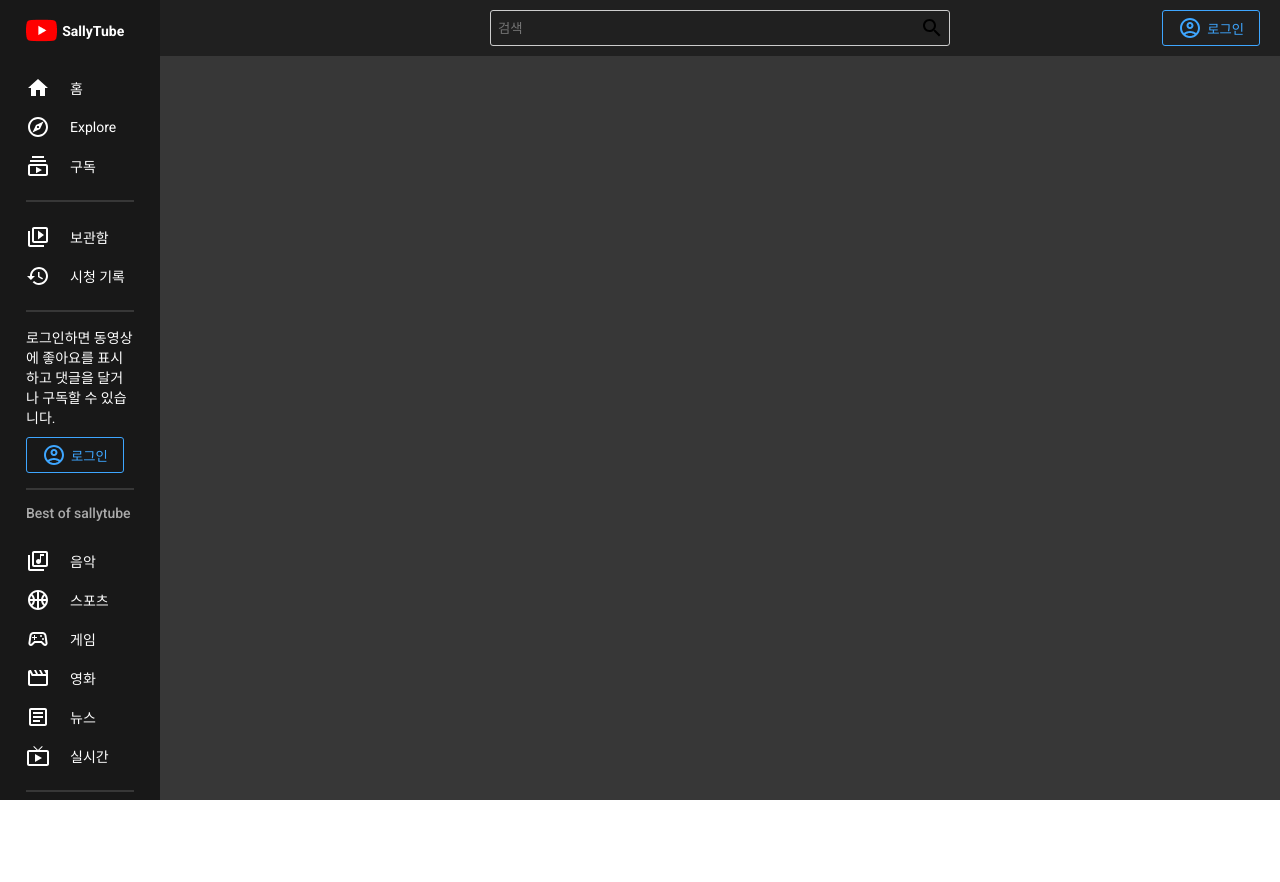
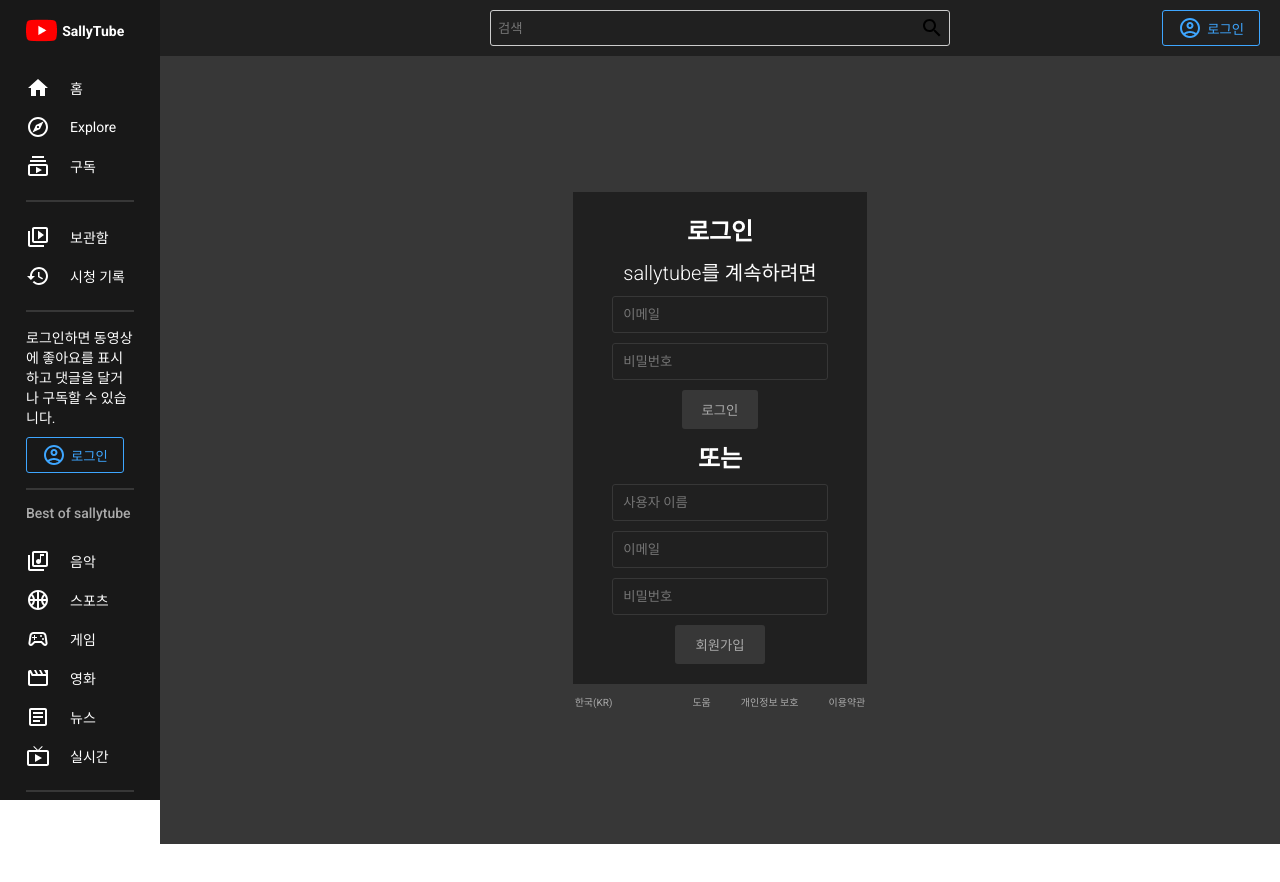
Before and after one commit to Jangchaeyun/sallytubefront, a React (Create React App) app: page /signin in a window 1280 px wide. Shown: the top 882 px of the page. Built offline with nearby package versions, Linux system fonts and the light colour scheme.

Commit message:
React Login Page design

```diff
--- a/src/App.js
+++ b/src/App.js
@@ -10,6 +10,7 @@ import {
 } from "react-router-dom";
 import Video from "./pages/Video";
 import Home from "./pages/Home";
+import SignIn from "./pages/SignIn";
 
 const Container = styled.div`
   display: flex;
@@ -36,6 +37,7 @@ function App() {
               <Routes>
                 <Route path="/">
                   <Route index element={<Home />} />
+                  <Route path="signin" element={<SignIn />} />
                   <Route path="video">
                     <Route path=":id" element={<Video />} />
                   </Route>
--- a/src/components/Menu.jsx
+++ b/src/components/Menu.jsx
@@ -118,10 +118,12 @@ const Menu = ({darkMode, setDarkMode}) => {
         <Hr />
         <Login>
           로그인하면 동영상에 좋아요를 표시하고 댓글을 달거나 구독할 수 있습니다.
-          <Button>
-            <AccountCircleOutlinedIcon />
-            로그인
-          </Button>
+          <Link to="signin" style={{textDecoration:"none"}}>
+            <Button>
+              <AccountCircleOutlinedIcon />
+              로그인
+            </Button>
+          </Link>
         </Login>
         <Hr />
         <Title>Best of sallytube</Title>
--- a/src/components/Navbar.jsx
+++ b/src/components/Navbar.jsx
@@ -2,6 +2,7 @@ import React from 'react';
 import styled from 'styled-components';
 import AccountCircleOutlinedIcon from "@mui/icons-material/AccountCircleOutlined";
 import SearchOutlinedIcon from '@mui/icons-material/SearchOutlined';
+import { Link } from 'react-router-dom';
 
 const Container = styled.div`
   position: sticky;
@@ -56,10 +57,12 @@ const Navbar = () => {
           <Input placeholder='검색' />
           <SearchOutlinedIcon />
         </Search>
-        <Button>
+        <Link to="signin" style={{textDecoration:"none"}}>
+          <Button>
             <AccountCircleOutlinedIcon />
             로그인
           </Button>
+        </Link>
       </Wrapper>
     </Container>
   );
--- /dev/null
+++ b/src/pages/SignIn.jsx
@@ -0,0 +1,93 @@
+import React from 'react'
+import styled from 'styled-components'
+
+const Container = styled.div`
+  display: flex;
+  flex-direction: column;
+  align-items: center;
+  justify-content: center;
+  height: calc(100vh - 56px);
+  color: ${({ theme }) => theme.text};
+`
+
+const Wrapper = styled.div`
+  display: flex;
+  align-items: center;
+  justify-content: center;
+  flex-direction: column;
+  background-color: ${({ theme }) => theme.bgLighter};
+  border: 1px ${({ theme }) => theme.soft};
+  padding: 20px 50px;
+  gap: 10px;
+`
+
+const Title = styled.h1`
+  font-size: 24px;
+`
+
+const SubTitle = styled.h2`
+  font-size: 20px;
+  font-weight: 300;
+`
+
+const Input = styled.input`
+  border: 1px solid ${({ theme }) => theme.soft};
+  border-radius: 3px;
+  padding: 10px;
+  background-color: transparent;
+  width: 100%;
+`
+
+const Button = styled.button`
+  border-radius: 3px;
+  border: none;
+  padding: 10px 20px;
+  font-weight: 500;
+  cursor: pointer;
+  background-color: ${({ theme }) => theme.soft};
+  color: ${({ theme }) => theme.textSoft};
+`
+
+const More = styled.div`
+  display: flex;
+  margin-top: 10px;
+  font-size: 10px;
+  color: ${({ theme }) => theme.textSoft};
+`
+
+const Links = styled.div`
+  margin-left: 50px;
+`
+
+const Link = styled.span`
+  margin-left: 30px;
+`
+
+const SignIn = () => {
+  return (
+    <Container>
+      <Wrapper>
+        <Title>로그인</Title>
+        <SubTitle>sallytube를 계속하려면</SubTitle>
+        <Input placeholder="이메일" />
+        <Input type="password" placeholder="비밀번호" />
+        <Button>로그인</Button>
+        <Title>또는</Title>
+        <Input placeholder="사용자 이름" />
+        <Input placeholder="이메일" />
+        <Input type="password" placeholder="비밀번호" />
+        <Button>회원가입</Button>
+      </Wrapper>
+      <More>
+        한국(KR)
+        <Links>
+          <Link>도움</Link>
+          <Link>개인정보 보호</Link>
+          <Link>이용약관</Link>
+        </Links>
+      </More>
+    </Container>
+  )
+}
+
+export default SignIn
```
